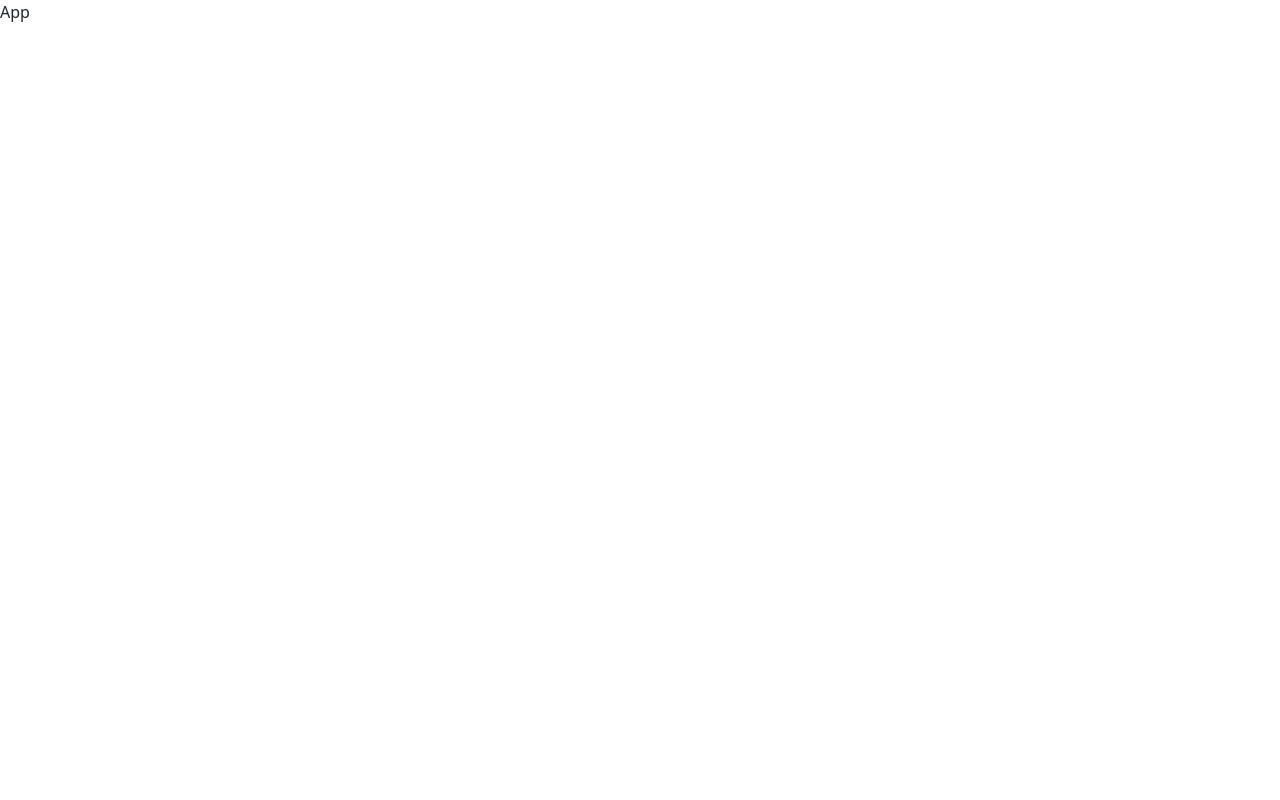
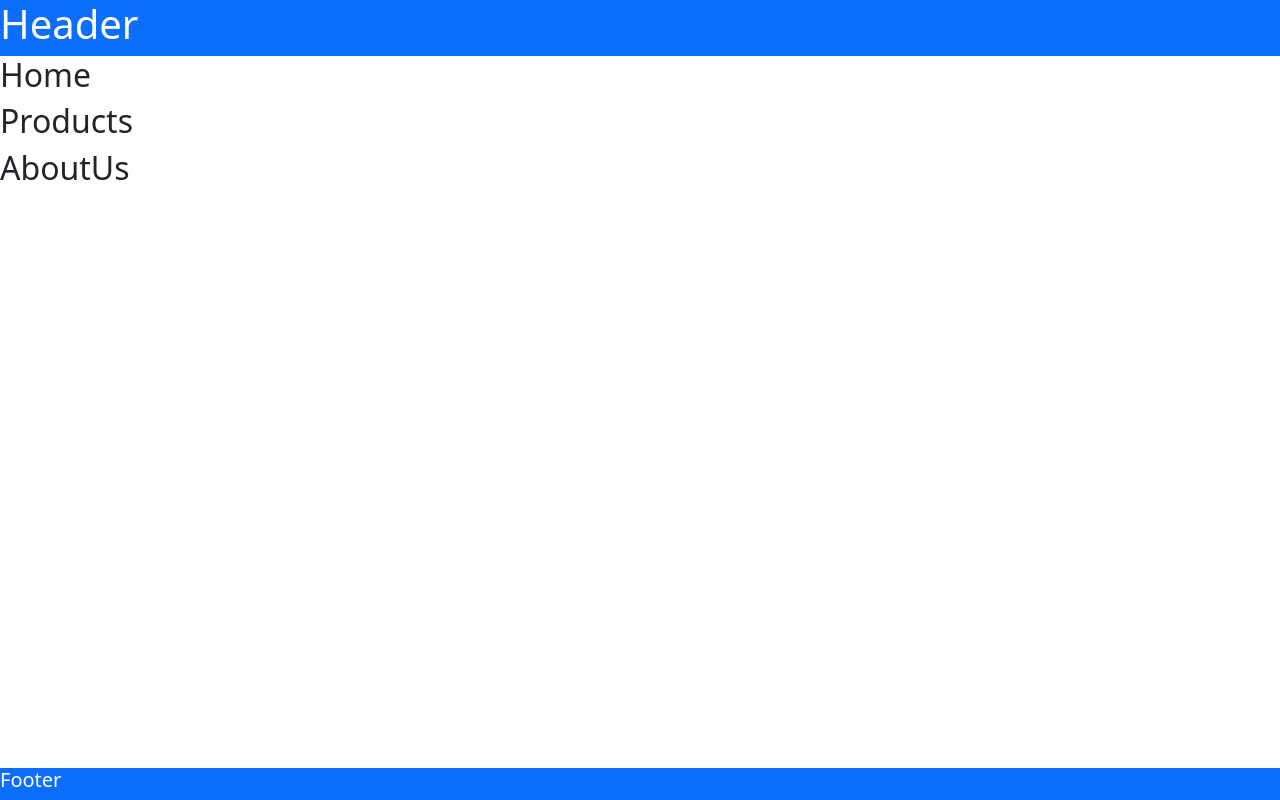
Before and after one commit to amanieltewolde/react-router, a React (Vite) app: page / in a window 1280 px wide. Built offline with nearby package versions, Linux system fonts and the light colour scheme.

Commit message:
set layout scheme(header and footer)+ create layout and pages components

```diff
--- a/src/App.jsx
+++ b/src/App.jsx
@@ -1,5 +1,13 @@
+import Footer from "./components/Layout/Footer";
+import Header from "./components/Layout/Header";
+import MainContent from "./components/Layout/MainContent";
+
 export default function App() {
   return (
-    <div>App</div>
+    <div className="d-flex flex-column min-vh-100">
+      <Header />
+      <MainContent />
+      <Footer />
+    </div>
   )
 }
--- /dev/null
+++ b/src/components/Layout/Footer.jsx
@@ -0,0 +1,7 @@
+export default function Footer() {
+    return (
+        <footer className="bg-primary text-white">
+            <h5>Footer</h5>
+        </footer>
+    )
+}
--- /dev/null
+++ b/src/components/Layout/Header.jsx
@@ -0,0 +1,7 @@
+export default function Header() {
+    return (
+        <header className="bg-primary text-white">
+            <h1>Header</h1>
+        </header>
+    )
+}
--- /dev/null
+++ b/src/components/Layout/MainContent.jsx
@@ -0,0 +1,13 @@
+import AboutUs from "../pages/AboutUs";
+import Home from "../pages/Home";
+import Products from "../pages/Products";
+
+export default function MainContent() {
+    return (
+        <main className="flex-grow-1">
+            <Home />
+            <Products />
+            <AboutUs />
+        </main>
+    )
+}
--- /dev/null
+++ b/src/components/pages/AboutUs.jsx
@@ -0,0 +1,5 @@
+export default function AboutUs() {
+    return (
+        <h2>AboutUs</h2>
+    )
+}
--- /dev/null
+++ b/src/components/pages/Home.jsx
@@ -0,0 +1,5 @@
+export default function Home() {
+    return (
+        <h2>Home</h2>
+    )
+}
--- /dev/null
+++ b/src/components/pages/Products.jsx
@@ -0,0 +1,5 @@
+export default function Products() {
+    return (
+        <h2>Products</h2>
+    )
+}
```
